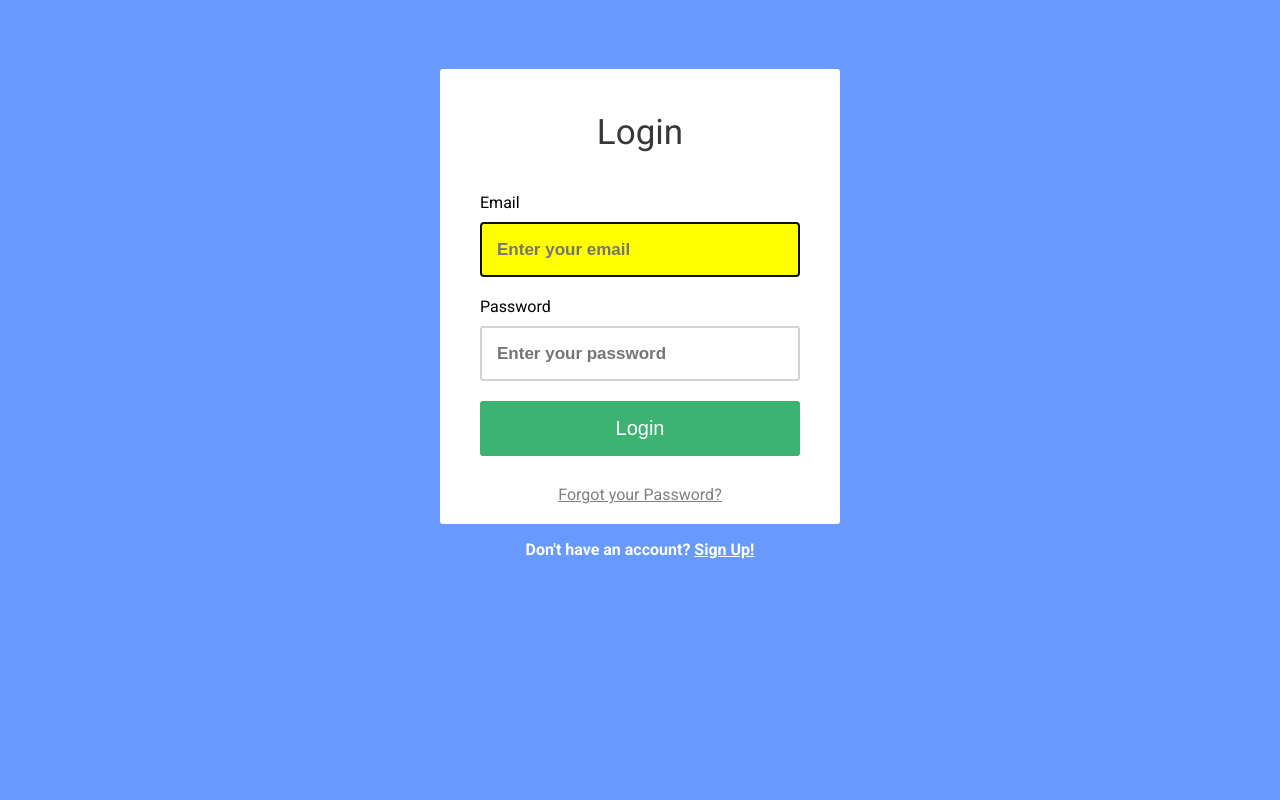
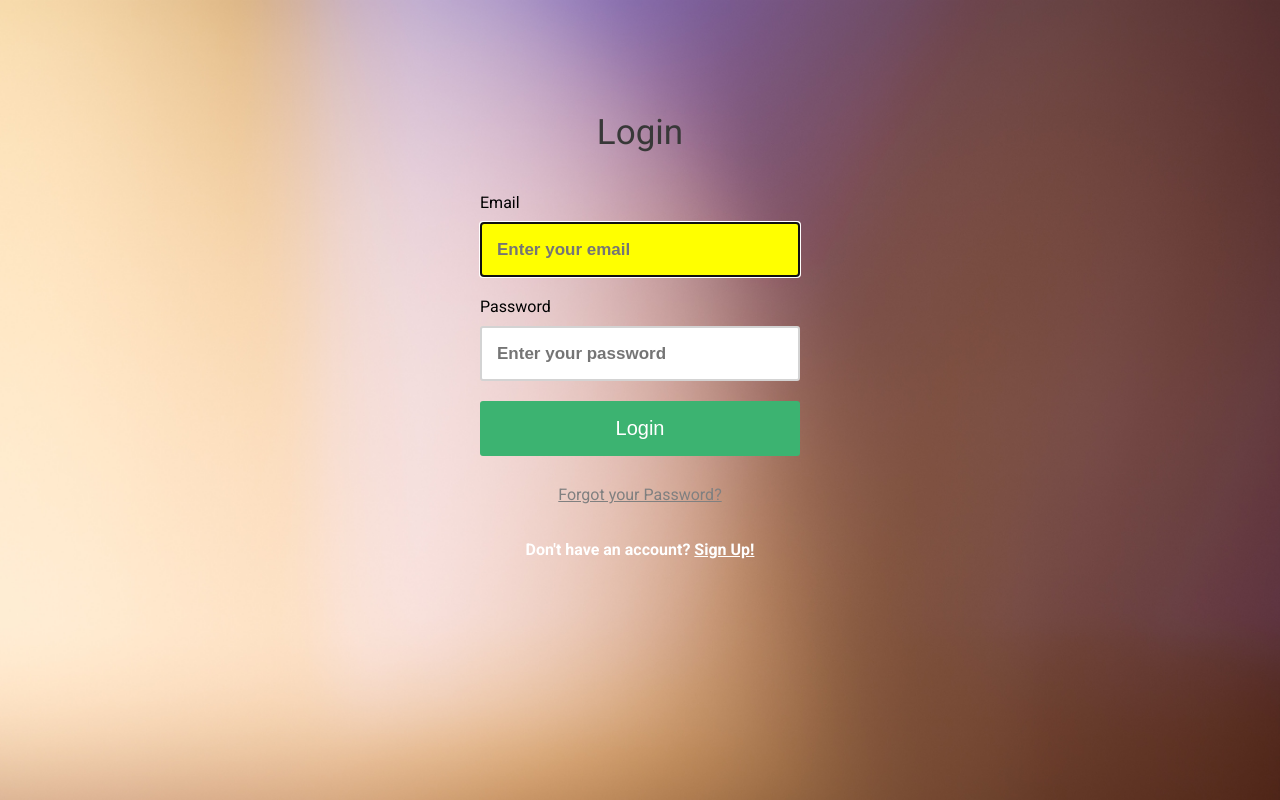
Before and after one commit to Vincenttan1196/final-project, a Flask app: template Template/login.html in a window 1280 px wide. Run offline with Flask 2, Linux system fonts and the light colour scheme; the template is opened without the code that fills it, so the values that code supplies are empty.

Commit message:
login.css

```diff
--- a/Static/login.css
+++ b/Static/login.css
@@ -4,15 +4,11 @@
 
 
 body{
+    background-image: url('image/login.jpg');
 	background-size:cover;
     background-repeat: repeat-y;
 	overflow-x: hidden;
-	background-color:black;
-	}
-
-body {
 	margin: 0;
-	background-color: #6799ff;
 	font-family: "roboto", sans-serif;
 	height: 100%;
 	width: 100%;
@@ -22,7 +18,6 @@ body {
 	width: 15%
 }
 .form {
-	background-color: white;
 	margin-left: auto;
 	margin-right: auto;
 	border-radius: 3px;
```
